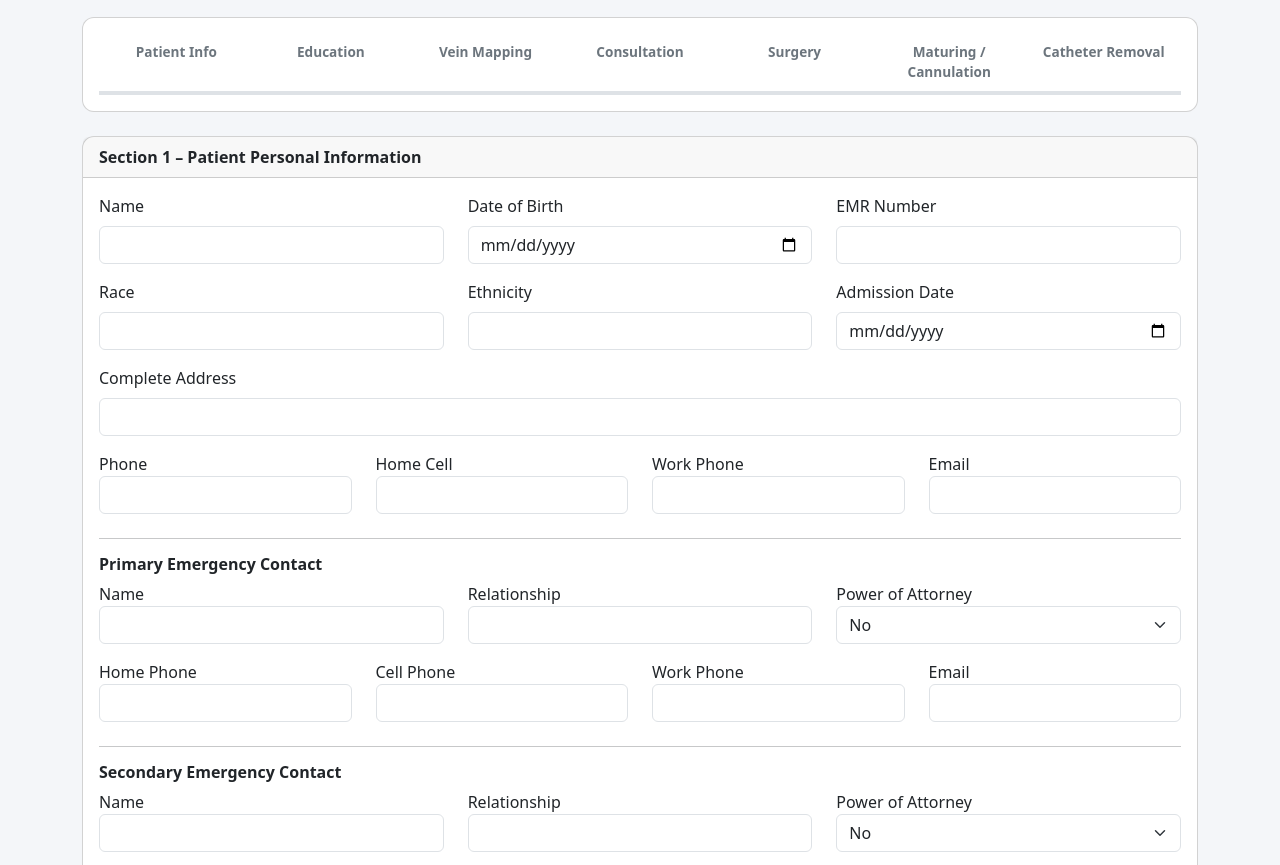
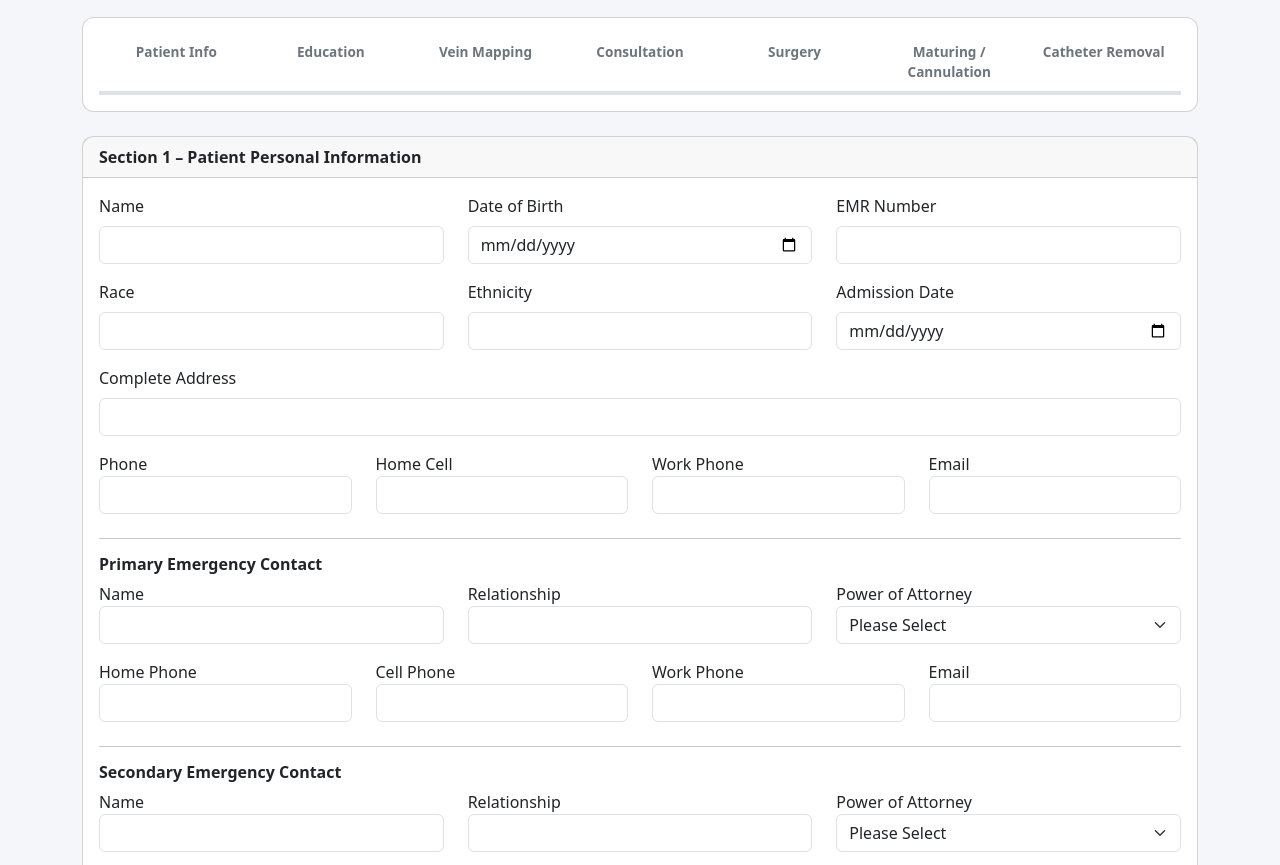
Before and after one commit to mubashiriqbal/vawms-demo, a plain HTML site: page admin.html in a window 1280 px wide. Shown: the part 63-928 px from the top of the page. Drawn offline with nearby package versions, Linux system fonts and the light colour scheme; sample sign-in values are in the browser's storage.

Commit message:
Update files

```diff
--- a/admin.html
+++ b/admin.html
@@ -103,7 +103,7 @@ body { background:#f4f6f9; }
 <div class="row mb-3">
   <div class="col-md-4"><label>Name</label><input id="pName" class="form-control"></div>
   <div class="col-md-4"><label>Relationship</label><input id="pRelation" class="form-control"></div>
-  <div class="col-md-4"><label>Power of Attorney</label><select id="pPoa" class="form-select"><option>No</option><option>Yes</option></select></div>
+  <div class="col-md-4"><label>Power of Attorney</label><select id="pPoa" class="form-select"><option>Please Select</option><option>No</option><option>Yes</option></select></div>
 </div>
 <div class="row mb-4">
   <div class="col-md-3"><label>Home Phone</label><input id="pHome" class="form-control"></div>
@@ -118,7 +118,7 @@ body { background:#f4f6f9; }
 <div class="row mb-3">
   <div class="col-md-4"><label>Name</label><input id="sName" class="form-control"></div>
   <div class="col-md-4"><label>Relationship</label><input id="sRelation" class="form-control"></div>
-  <div class="col-md-4"><label>Power of Attorney</label><select id="sPoa" class="form-select"><option>No</option><option>Yes</option></select></div>
+  <div class="col-md-4"><label>Power of Attorney</label><select id="sPoa" class="form-select"><option>Please Select</option><option>No</option><option>Yes</option></select></div>
 </div>
 <div class="row mb-4">
   <div class="col-md-3"><label>Home Phone</label><input id="sHome" class="form-control"></div>
```
